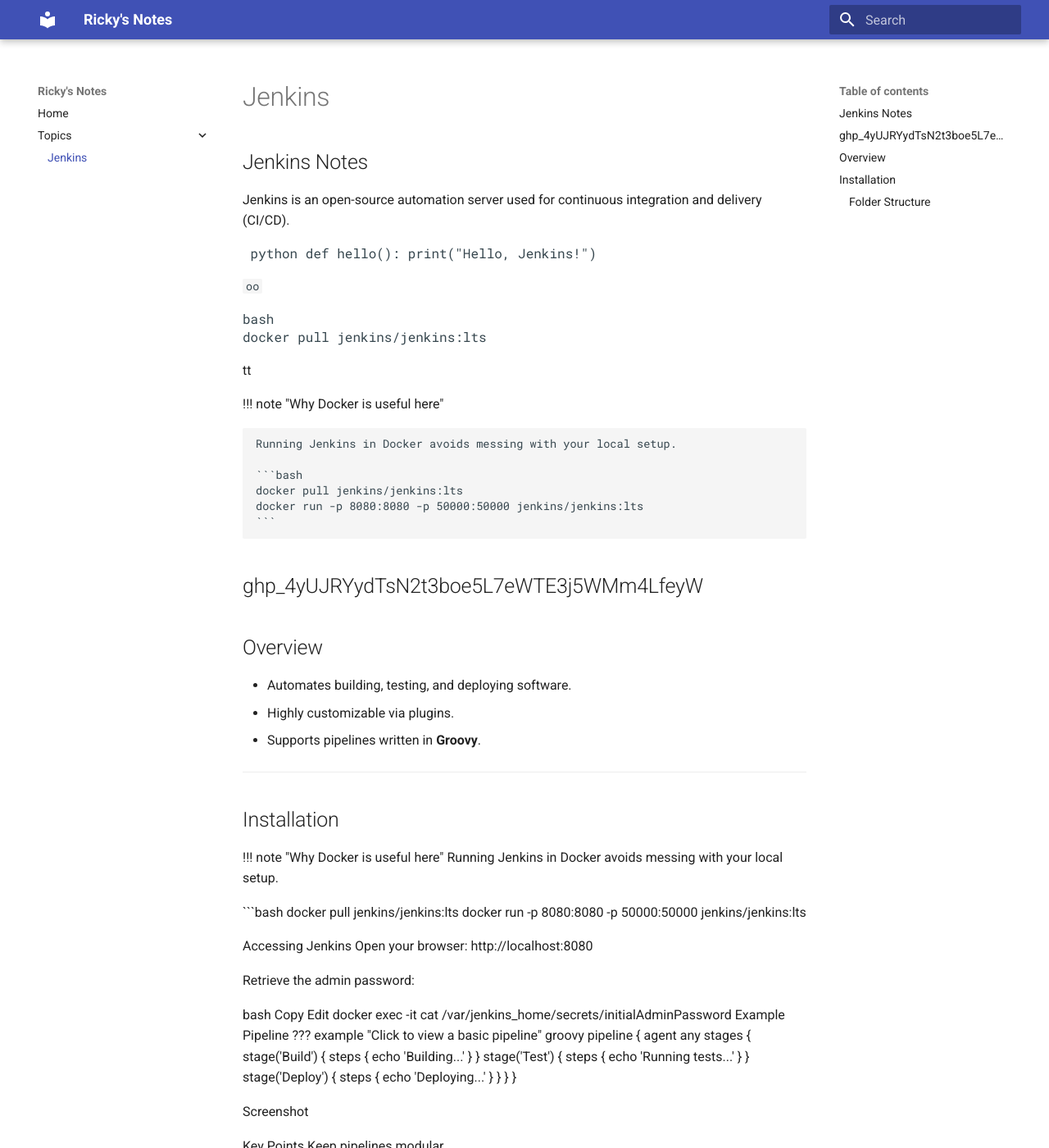
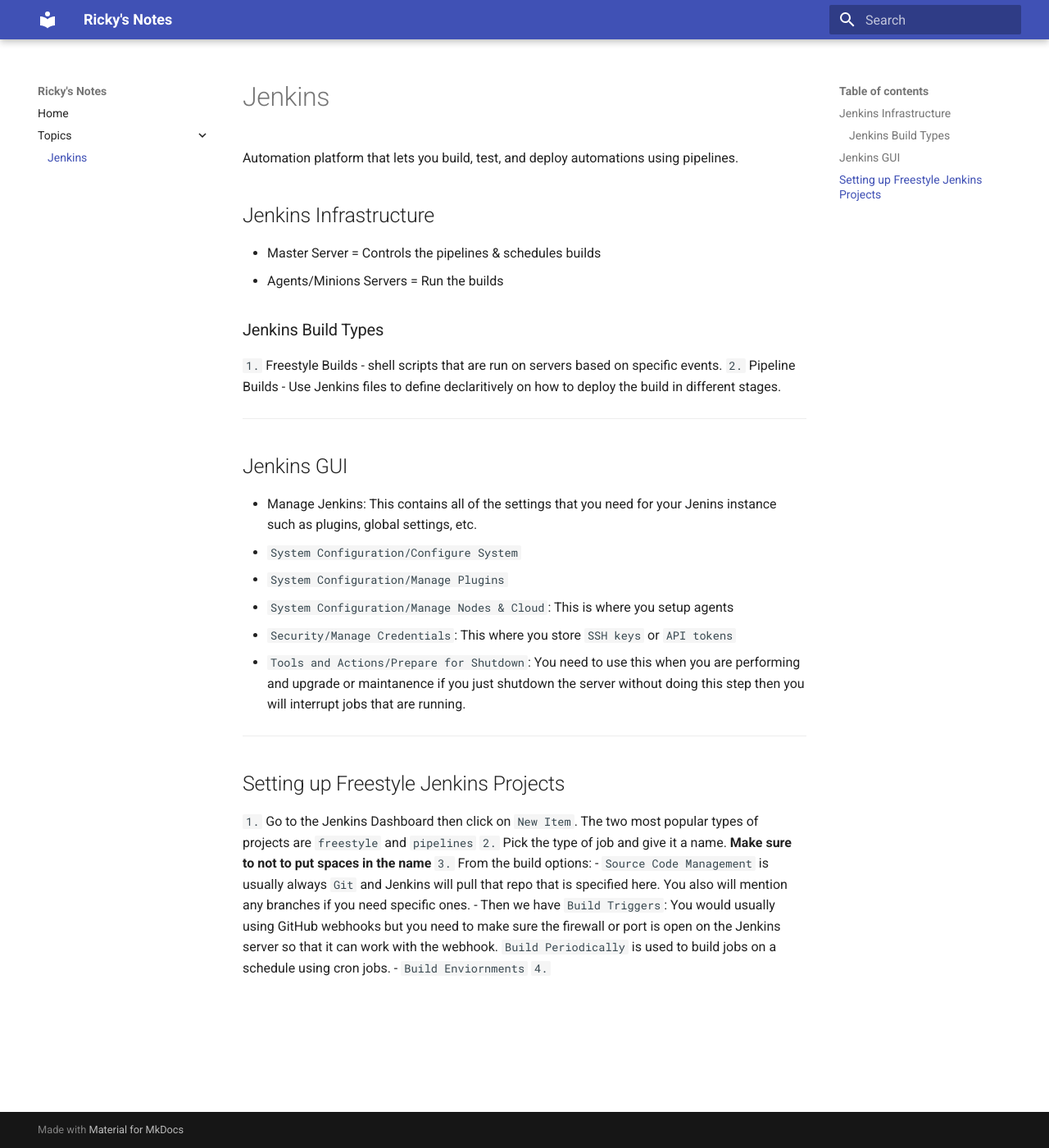
Before and after one commit to riczaman/notes-repo, an MkDocs documentation site: the page built from docs/topics/jenkins.md, in a window 1280 px wide and 1400 px high. Shown: the whole window at 82% size. Built offline with MkDocs 1.6.1 and Material for MkDocs 9.7.7, drawn with Linux system fonts in a browser that asks for light colours; some of the changed text lies outside the part shown.

Commit message:
Going through basic Jenkins UI

````diff
--- a/docs/topics/jenkins.md
+++ b/docs/topics/jenkins.md
@@ -1,85 +1,30 @@
-## Jenkins Notes
+Automation platform that lets you build, test, and deploy automations using pipelines.
 
-Jenkins is an open-source automation server used for continuous integration and delivery (CI/CD).
-<pre> python def hello(): print("Hello, Jenkins!")</pre>
-```oo```
+##Jenkins Infrastructure
+- Master Server = Controls the pipelines & schedules builds
+- Agents/Minions Servers = Run the builds
 
-<pre>bash<br>docker pull jenkins/jenkins:lts<br></pre> tt
-
-!!! note "Why Docker is useful here"
-
-    Running Jenkins in Docker avoids messing with your local setup.
-
-    ```bash
-    docker pull jenkins/jenkins:lts
-    docker run -p 8080:8080 -p 50000:50000 jenkins/jenkins:lts
-    ```
-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
----
-
-## Overview
-- Automates building, testing, and deploying software.
-- Highly customizable via plugins.
-- Supports pipelines written in **Groovy**.
+###Jenkins Build Types
+`1.` Freestyle Builds - shell scripts that are run on servers based on specific events.
+`2.` Pipeline Builds - Use Jenkins files to define declaritively on how to deploy the build in different stages.
 
 ---
 
-## Installation
-
-!!! note "Why Docker is useful here"
-    Running Jenkins in Docker avoids messing with your local setup.
-
-```bash
-docker pull jenkins/jenkins:lts
-docker run -p 8080:8080 -p 50000:50000 jenkins/jenkins:lts
-
-Accessing Jenkins
-Open your browser: http://localhost:8080
-
-Retrieve the admin password:
-
-bash
-Copy
-Edit
-docker exec -it <container_id> cat /var/jenkins_home/secrets/initialAdminPassword
-Example Pipeline
-??? example "Click to view a basic pipeline"
-groovy pipeline { agent any stages { stage('Build') { steps { echo 'Building...' } } stage('Test') { steps { echo 'Running tests...' } } stage('Deploy') { steps { echo 'Deploying...' } } } }
-
-Screenshot
-
-Key Points
-Keep pipelines modular.
-
-Use environment variables for secrets.
-
-Test locally before pushing changes.
-
-yaml
-Copy
-Edit
+##Jenkins GUI
+- Manage Jenkins: This contains all of the settings that you need for your Jenins instance such as plugins, global settings, etc.
+- `System Configuration/Configure System`
+- `System Configuration/Manage Plugins`
+- `System Configuration/Manage Nodes & Cloud`: This is where you setup agents
+- `Security/Manage Credentials`: This where you store `SSH keys` or `API tokens`
+-  `Tools and Actions/Prepare for Shutdown`: You need to use this when you are performing and upgrade or maintanence if you just shutdown the server without doing this step then you will interrupt jobs that are running.
 
 ---
 
-### Folder Structure
-docs/
-index.md
-jenkins.md
-images/
-jenkins-dashboard.png
-
-markdown
-Copy
-Edit
-
----
-
-If you want, I can now give you a **full starter repo** with:
-- `mkdocs.yml` preconfigured for Material theme
-- `index.md`
-- `jenkins.md`
-- `images/` folder
-- GitHub Action ready for deployment
-
-That way you just push and see it live.
-Do you want me to set that up?
+##Setting up Freestyle Jenkins Projects
+`1.` Go to the Jenkins Dashboard then click on  `New Item`. The two most popular types of projects are `freestyle` and `pipelines`
+`2.` Pick the type of job and give it a name. **Make sure to not to put spaces in the name**
+`3.` From the build options:
+      - `Source Code Management` is usually always `Git` and Jenkins will pull that repo that is specified here. You also will mention any branches if you need specific ones.
+      - Then we have `Build Triggers`: You would usually using GitHub webhooks but you need to make sure the firewall or port is open on the Jenkins server so that it can work with the webhook. `Build Periodically` is used to build jobs on a schedule using cron jobs.
+      - `Build Enviornments`
+`4.`
````
Also changed, not shown: docs/index.md (+1 -1 lines), 1 other file.
